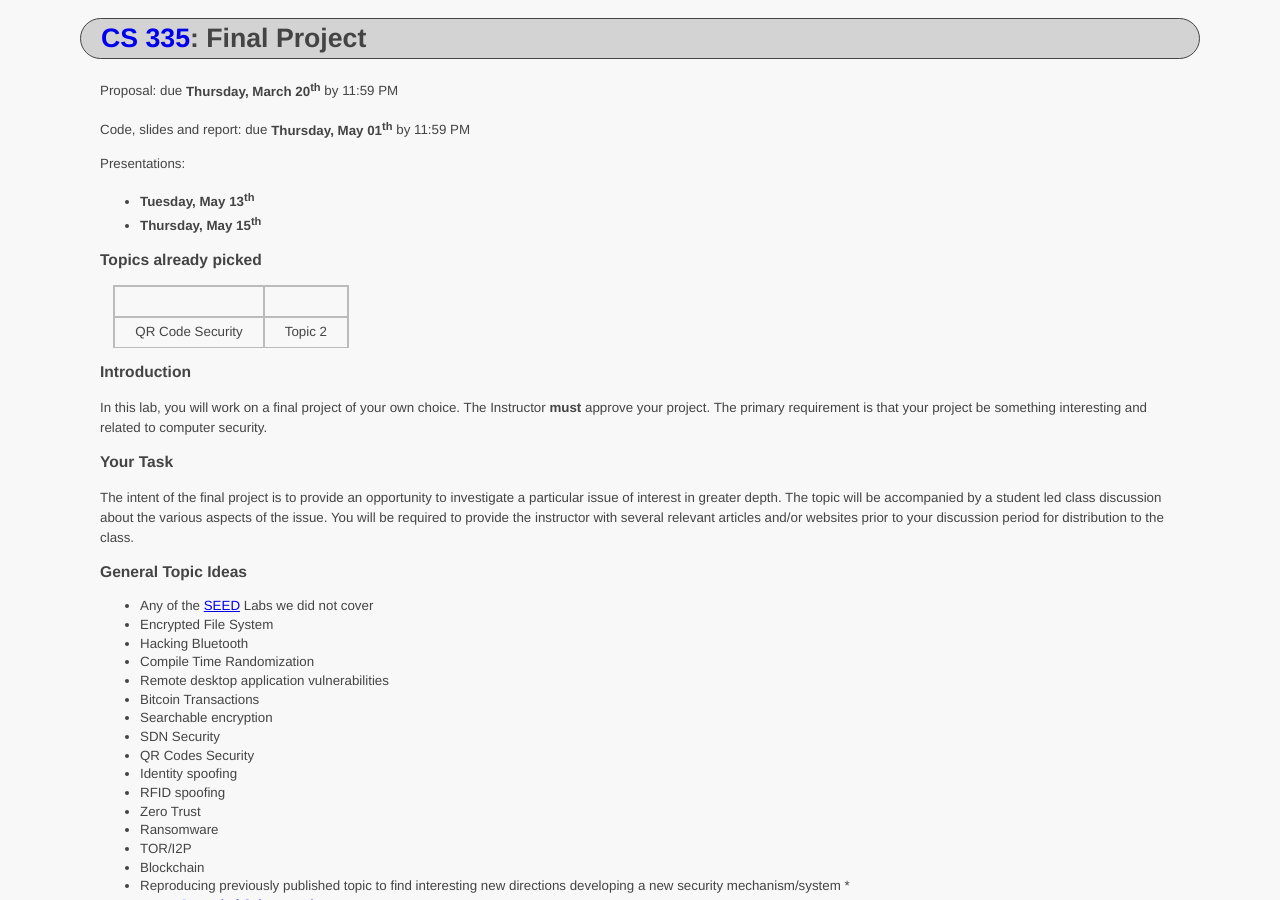
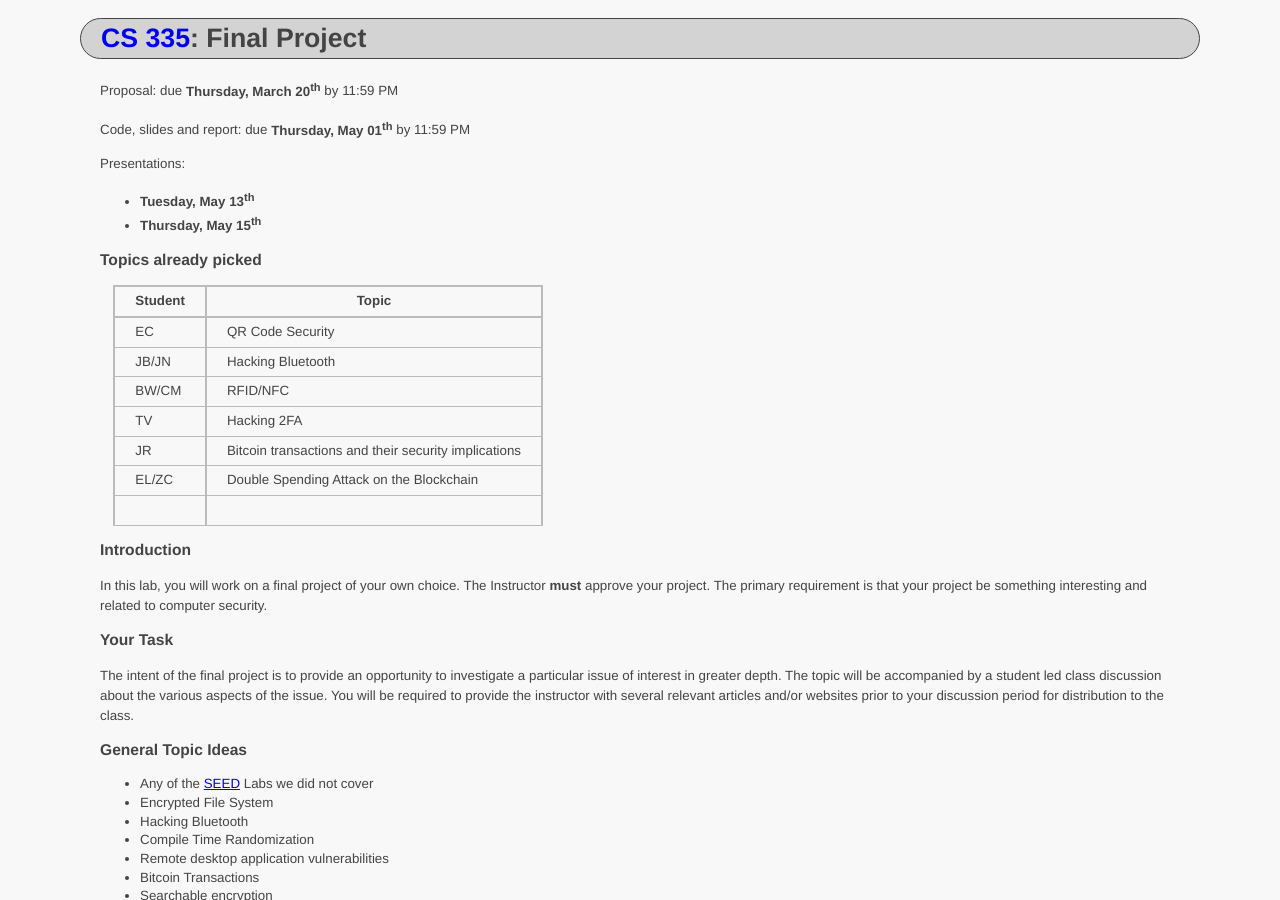
Before and after one commit to ycpcs/cs335-spring2025, a Jekyll site: the page built from assignments/project.md, in a window 1280 px wide and 900 px high. Built offline with Jekyll 4.4.1, drawn with Linux system fonts in a browser that asks for light colours.

Commit message:
add final projects

```diff
--- a/assignments/project.md
+++ b/assignments/project.md
@@ -14,9 +14,15 @@ Presentations:
 
 ### Topics already picked
 
-| | |
+| Student | Topic |
 |---|---|
-QR Code Security | Topic 2
+| EC | QR Code Security
+| JB/JN | Hacking Bluetooth
+| BW/CM | RFID/NFC
+| TV | Hacking  2FA
+| JR | Bitcoin transactions and their security implications
+| EL/ZC | Double Spending Attack on the Blockchain
+| |
 
 ### Introduction
 
```
